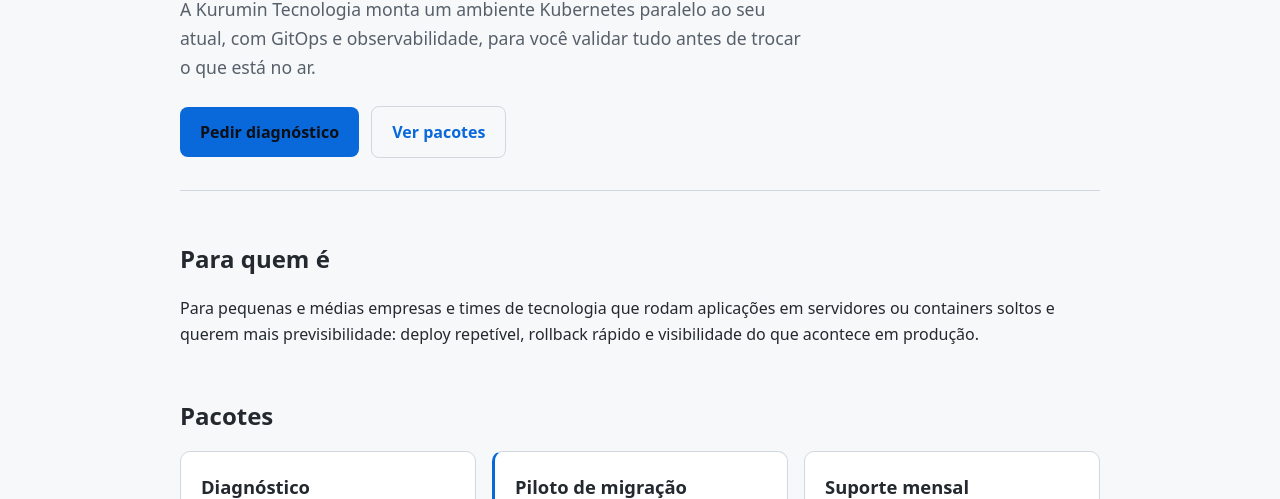
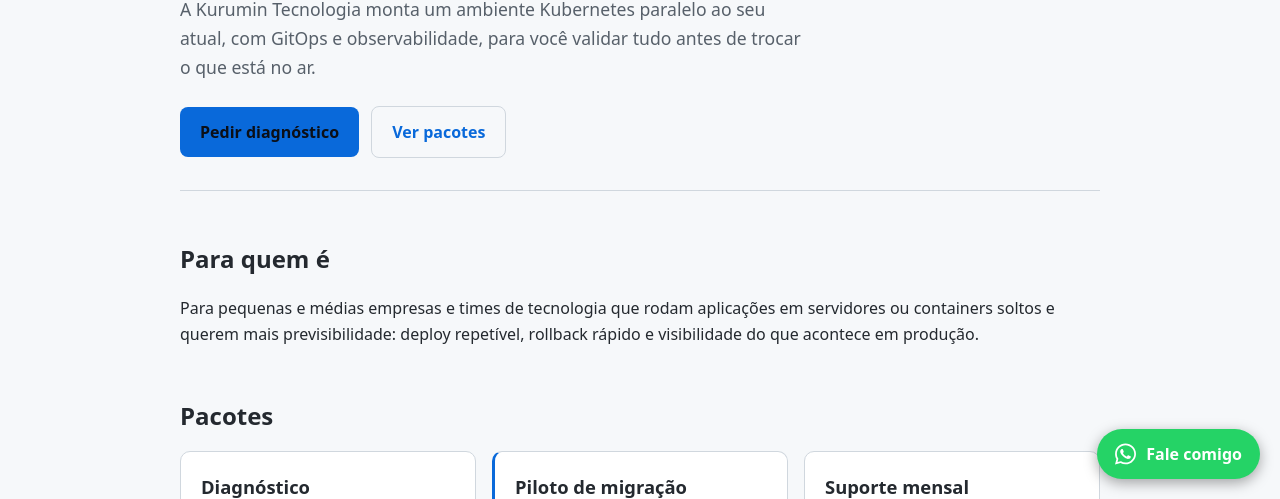
Before and after one commit to taciosouzaoliveira/engineer.tacio.cloud, a plain HTML site: page consultoria/index.html in a window 1280 px wide. Shown: the part 301-800 px from the top of the page. Drawn offline with Linux system fonts and the light colour scheme.

Commit message:
Implement WhatsApp contact button
Added a floating WhatsApp button for user contact.

```diff
--- a/consultoria/index.html
+++ b/consultoria/index.html
@@ -41,7 +41,11 @@
 .cta{text-align:center;background:var(--card);border:1px solid var(--line);border-radius:12px;padding:2.5rem 1.25rem}
 .cta p{max-width:52ch;margin:0 auto 1.25rem;color:var(--muted)}
 footer{margin-top:3rem;padding-top:1.5rem;border-top:1px solid var(--line);color:var(--muted);font-size:.9rem}
-@media (max-width:520px){.btn.alt{margin:.75rem 0 0}}
+.whats-float{position:fixed;right:20px;bottom:20px;z-index:1000;display:flex;align-items:center;gap:10px;padding:12px 18px;background:#25d366;color:#fff;font-weight:600;text-decoration:none;border-radius:999px;box-shadow:0 4px 14px rgba(0,0,0,.35);transition:transform .2s ease}
+.whats-float:hover{transform:scale(1.05)}
+.whats-float:focus-visible{outline:2px solid #fff;outline-offset:3px}
+.whats-float svg{width:21px;height:24px;fill:#fff;flex-shrink:0}
+@media (max-width:520px){.btn.alt{margin:.75rem 0 0}.whats-float{padding:14px}.whats-float span{display:none}}
 </style>
 </head>
 <body>
@@ -123,5 +127,13 @@
 
 <footer>© 2026 Kurumin Tecnologia · Tácio Souza</footer>
 </main>
+
+<a class="whats-float"
+   href="https://wa.me/5579996441081?text=Ol%C3%A1!%20Vim%20pelo%20site%20da%20Kurumin%20e%20quero%20saber%20mais%20sobre%20a%20migra%C3%A7%C3%A3o%20para%20Kubernetes."
+   target="_blank" rel="noopener"
+   aria-label="Falar no WhatsApp">
+  <svg viewBox="0 0 448 512" aria-hidden="true"><path d="M380.9 97.1C339 55.1 283.2 32 223.9 32c-122.4 0-222 99.6-222 222 0 39.1 10.2 77.3 29.6 111L0 480l117.7-30.9c32.4 17.7 68.9 27 106.1 27h.1c122.3 0 224.1-99.6 224.1-222 0-59.3-25.2-115-67.1-157zm-157 341.6c-33.2 0-65.7-8.9-94-25.7l-6.7-4-69.8 18.3L72 359.2l-4.4-7c-18.5-29.4-28.2-63.3-28.2-98.2 0-101.7 82.8-184.5 184.6-184.5 49.3 0 95.6 19.2 130.4 54.1 34.8 34.9 56.2 81.2 56.1 130.5 0 101.8-84.9 184.6-186.6 184.6zm101.2-138.2c-5.5-2.8-32.8-16.2-37.9-18-5.1-1.9-8.8-2.8-12.5 2.8-3.7 5.6-14.3 18-17.6 21.8-3.2 3.7-6.5 4.2-12 1.4-32.6-16.3-54-29.1-75.5-66-5.7-9.8 5.7-9.1 16.3-30.3 1.8-3.7.9-6.9-.5-9.7-1.4-2.8-12.5-30.1-17.1-41.2-4.5-10.8-9.1-9.3-12.5-9.5-3.2-.2-6.9-.2-10.6-.2-3.7 0-9.7 1.4-14.8 6.9-5.1 5.6-19.4 19-19.4 46.3 0 27.3 19.9 53.7 22.6 57.4 2.8 3.7 39.1 59.7 94.8 83.8 35.2 15.2 49 16.5 66.6 13.9 10.7-1.6 32.8-13.4 37.4-26.4 4.6-13 4.6-24.1 3.2-26.4-1.3-2.5-5-3.9-10.5-6.6z"/></svg>
+  <span>Fale comigo</span>
+</a>
 </body>
 </html>
```
